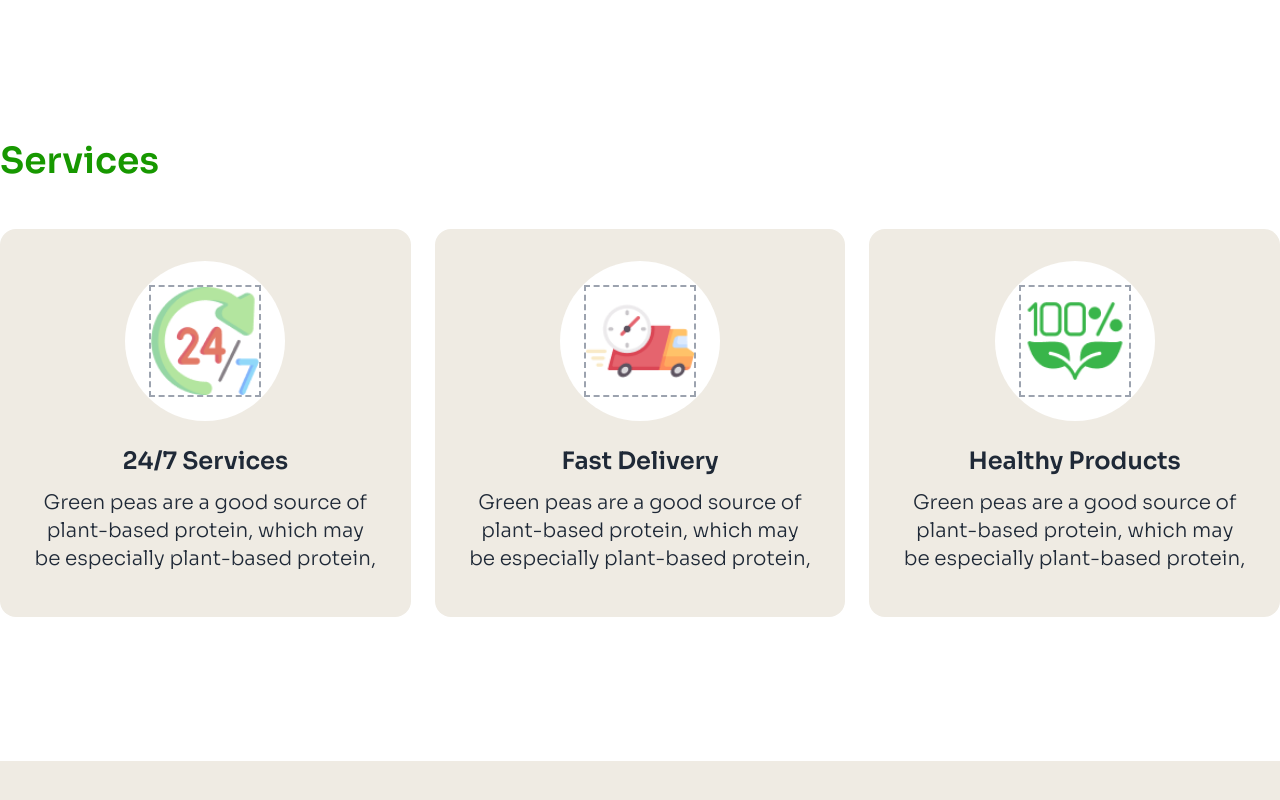
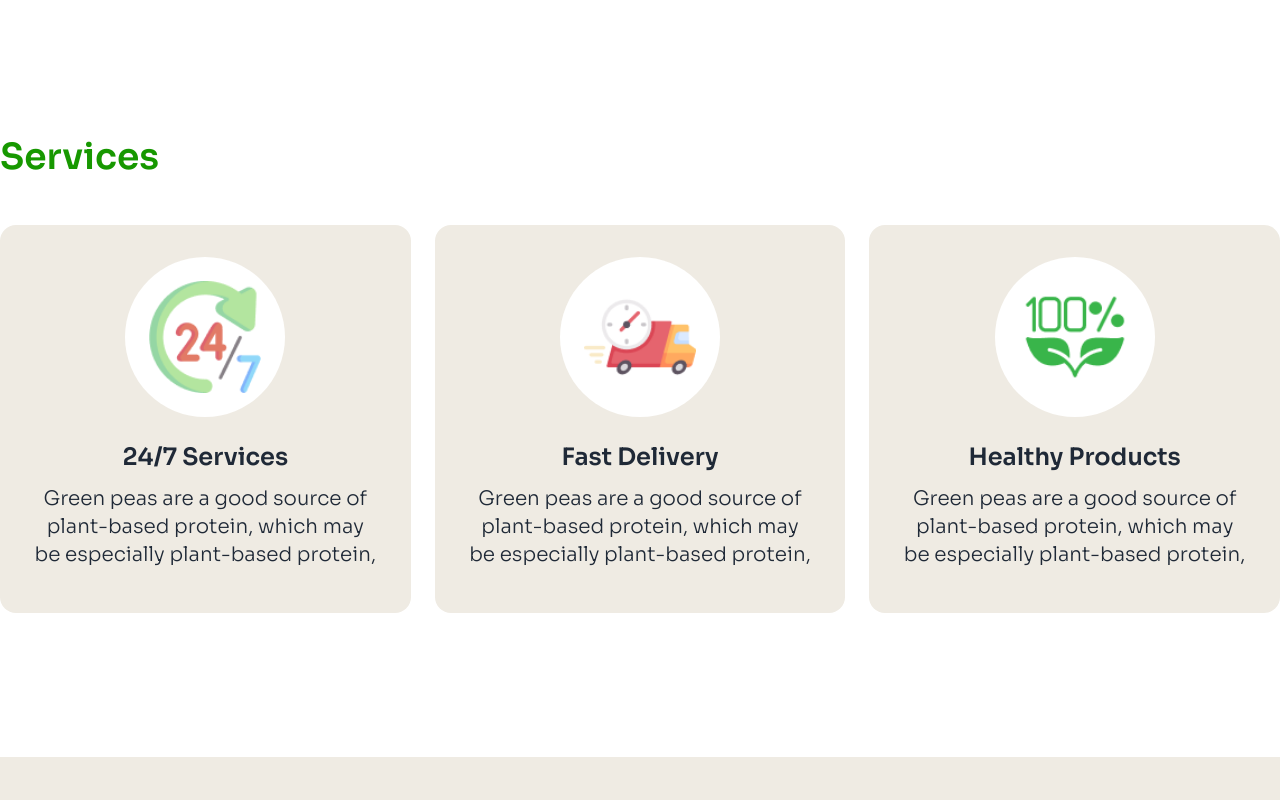
Before and after one commit to SHAHID-CP/Assignment_3, a plain HTML site: page Assignment/index.html in a window 1280 px wide. Shown: the part 1358-2158 px from the top of the page. Drawn offline with nearby package versions, Linux system fonts and the light colour scheme.

Commit message:
Final Push

```diff
--- a/Assignment/index.html
+++ b/Assignment/index.html
@@ -72,7 +72,7 @@
         <!-- desktop nav -->
         <nav class=" md:container max-sm:hidden  mx-auto flex justify-between items-center py-6 mb-24">
         <!-- nav logo -->
-        <div class="border-dashed border-2 border-gray-300">
+        <div class="">
             <img src="../pic/logo-header.png" alt="header logo">
         </div>
         <!-- nav link -->
@@ -123,7 +123,7 @@
                 <!-- cart-1 -->
                 <div class="bg-[#EFEBE3] px-8 pt-8 pb-11 rounded-2xl">
                     <div class="size-28 md:size-40 bg-white flex justify-self-center rounded-[100%]">
-                        <img class="mx-auto m-3 md:m-6 md:border-2 border-dashed border-gray-400" src="../pic/service.png" alt="">
+                        <img class="mx-auto m-3 md:m-6" src="../pic/service.png" alt="">
                     </div>
 
                     <h4 class="text-xl md:text-2xl font-semibold text-center mt-6 mb-3">24/7 Services </h4>
@@ -132,7 +132,7 @@
                 <!-- cart-2 -->
                 <div class="bg-[#EFEBE3] px-8 pt-8 pb-11 rounded-2xl">
                     <div class="size-28 md:size-40 bg-white flex justify-self-center rounded-[100%]">
-                        <img class="mx-auto m-3 md:m-6 md:border-2 border-dashed border-gray-400" src="../pic/delivery.png" alt="">
+                        <img class="mx-auto m-3 md:m-6 " src="../pic/delivery.png" alt="">
                     </div>
 
                     <h4 class="text-xl md:text-2xl font-semibold text-center mt-6 mb-3">Fast Delivery</h4>
@@ -141,7 +141,7 @@
                 <!-- cart-3 -->
                 <div class="bg-[#EFEBE3] px-8 pt-8 pb-11 rounded-2xl">
                     <div class="size-28 md:size-40 bg-white flex justify-self-center rounded-[100%]">
-                        <img class="mx-auto m-3 md:m-6 md:border-2 border-dashed border-gray-400" src="../pic/healthy.png" alt="">
+                        <img class="mx-auto m-3 md:m-6 " src="../pic/healthy.png" alt="">
                     </div>
 
                     <h4 class="text-xl md:text-2xl font-semibold text-center mt-6 mb-3">Healthy Products </h4>
@@ -150,9 +150,6 @@
 
             </div>
         </section>
-
-
-
 
         <!-- popular product -->
         <section class="bg-[#EFEBE3]">
@@ -264,12 +261,6 @@
         </section>
 
         </section>
-
-
-
-
-
-
 
         <section class="md:container mx-auto md:mb-36 mb-12 max-md:px-6">
             <h3 class="md:text-4xl md:font-semibold text-[#179800] md:mb-12 mb-8">Arrival & Offers</h3>
```
